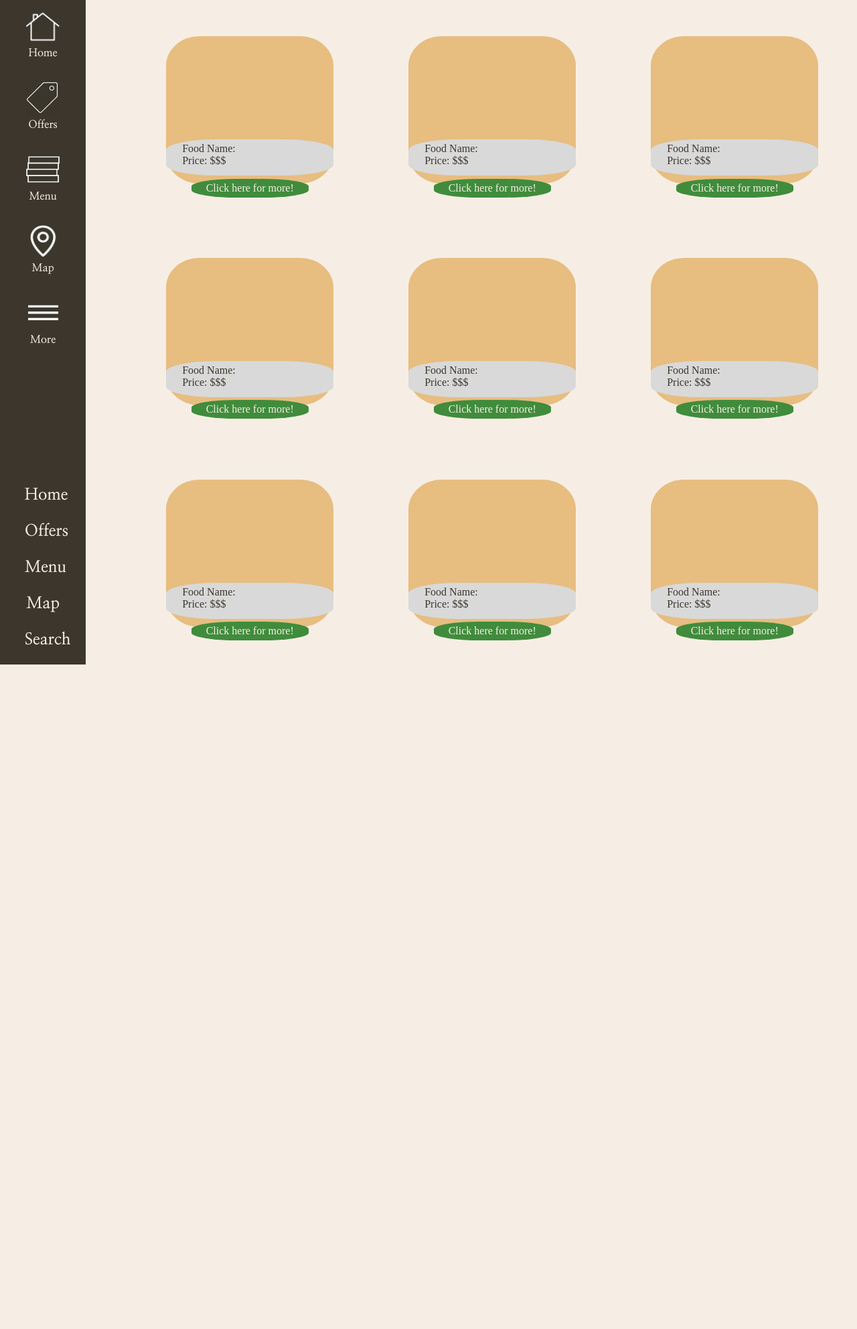
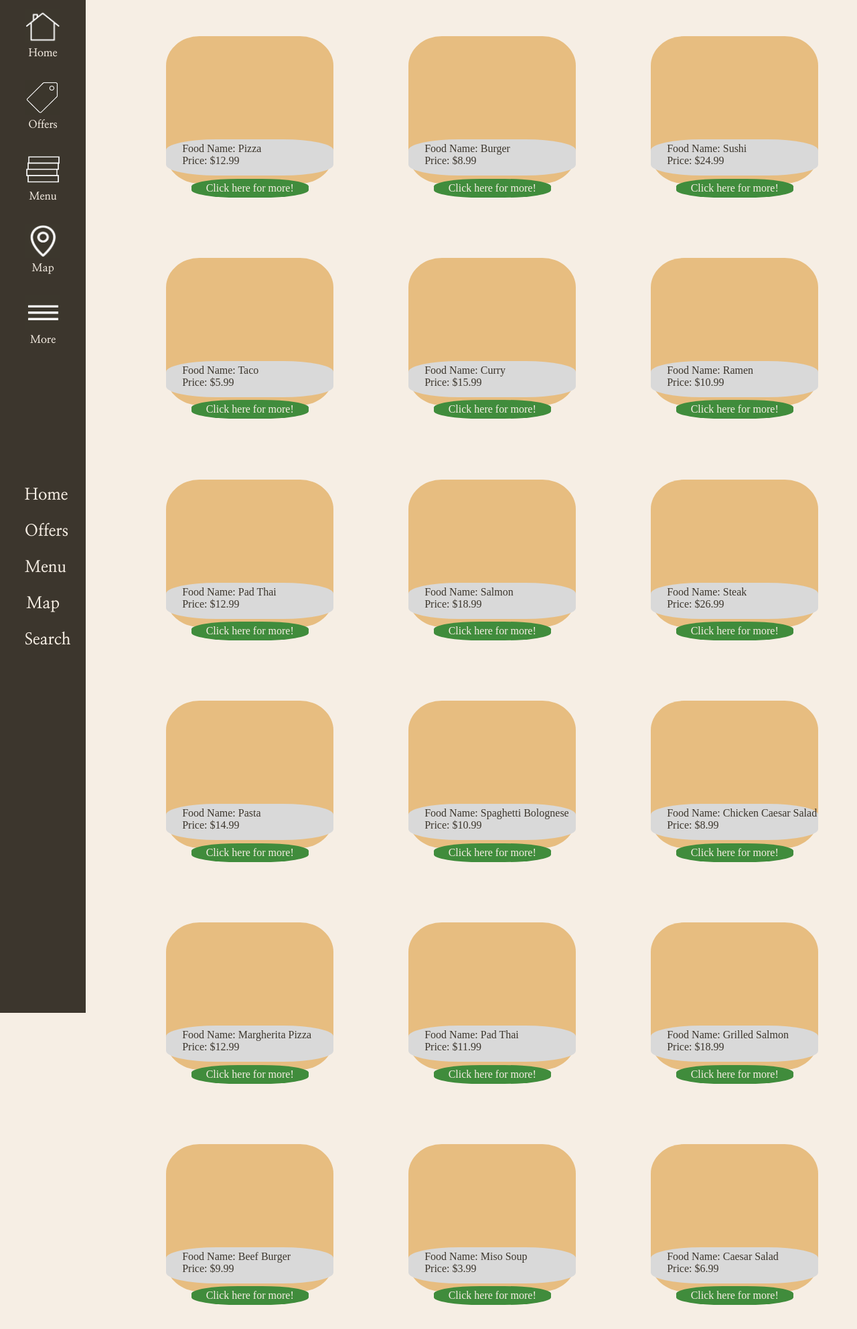
Before and after one commit to diego-velez-upr/meal-finder, a Django app: page / in a window 1280 px wide. Shown: the part 88-2072 px from the top of the page at 67% size. Before the commit the page ends 1080 px from the top, so only its background shows below. Run offline with Django 4.2, Linux system fonts and the light colour scheme; data comes from the database, SQL or seed files in the repository.

Commit message:
Wired food database to food slots

```diff
--- a/site/listing/templates/index.html
+++ b/site/listing/templates/index.html
@@ -62,113 +62,23 @@
     </div>
 
     <table>
+        {% for food_list in foods %}
         <tr>
+            {% for food in food_list %}
             <td>
                 <div class="square">
                     <figcaption class="tbgray">
-                        &nbsp;&nbsp;&nbsp;&nbsp;&nbsp;&nbsp;Food Name: <br> &nbsp;&nbsp;&nbsp;&nbsp;&nbsp;&nbsp;Price:
-                        $$$
+                        &nbsp;&nbsp;&nbsp;&nbsp;&nbsp;&nbsp;Food Name: {{ food.name }}<br> &nbsp;&nbsp;&nbsp;&nbsp;&nbsp;&nbsp;Price:
+                        ${{ food.price }}
                     </figcaption>
                     <figcaption class="tbgreen">
                         Click here for more!
                     </figcaption>
                 </div>
             </td>
-            <td>
-                <div class="square">
-                    <figcaption class="tbgray">
-                        &nbsp;&nbsp;&nbsp;&nbsp;&nbsp;&nbsp;Food Name: <br> &nbsp;&nbsp;&nbsp;&nbsp;&nbsp;&nbsp;Price:
-                        $$$
-                    </figcaption>
-                    <figcaption class="tbgreen">
-                        Click here for more!
-                    </figcaption>
-                </div>
-            </td>
-            <td>
-                <div class="square">
-                    <figcaption class="tbgray">
-                        &nbsp;&nbsp;&nbsp;&nbsp;&nbsp;&nbsp;Food Name: <br> &nbsp;&nbsp;&nbsp;&nbsp;&nbsp;&nbsp;Price:
-                        $$$
-                    </figcaption>
-                    <figcaption class="tbgreen">
-                        Click here for more!
-                    </figcaption>
-                </div>
-            </td>
-
+            {% endfor %}
         </tr>
-        <tr>
-            <td>
-                <div class="square">
-                    <figcaption class="tbgray">
-                        &nbsp;&nbsp;&nbsp;&nbsp;&nbsp;&nbsp;Food Name: <br> &nbsp;&nbsp;&nbsp;&nbsp;&nbsp;&nbsp;Price:
-                        $$$
-                    </figcaption>
-                    <figcaption class="tbgreen">
-                        Click here for more!
-                    </figcaption>
-                </div>
-            </td>
-            <td>
-                <div class="square">
-                    <figcaption class="tbgray">
-                        &nbsp;&nbsp;&nbsp;&nbsp;&nbsp;&nbsp;Food Name: <br> &nbsp;&nbsp;&nbsp;&nbsp;&nbsp;&nbsp;Price:
-                        $$$
-                    </figcaption>
-                    <figcaption class="tbgreen">
-                        Click here for more!
-                    </figcaption>
-                </div>
-            </td>
-            <td>
-                <div class="square">
-                    <figcaption class="tbgray">
-                        &nbsp;&nbsp;&nbsp;&nbsp;&nbsp;&nbsp;Food Name: <br> &nbsp;&nbsp;&nbsp;&nbsp;&nbsp;&nbsp;Price:
-                        $$$
-                    </figcaption>
-                    <figcaption class="tbgreen">
-                        Click here for more!
-                    </figcaption>
-                </div>
-            </td>
-        </tr>
-        <tr>
-            <td>
-                <div class="square">
-                    <figcaption class="tbgray">
-                        &nbsp;&nbsp;&nbsp;&nbsp;&nbsp;&nbsp;Food Name: <br> &nbsp;&nbsp;&nbsp;&nbsp;&nbsp;&nbsp;Price:
-                        $$$
-                    </figcaption>
-                    <figcaption class="tbgreen">
-                        Click here for more!
-                    </figcaption>
-                </div>
-            </td>
-            <td>
-                <div class="square">
-                    <figcaption class="tbgray">
-                        &nbsp;&nbsp;&nbsp;&nbsp;&nbsp;&nbsp;Food Name: <br> &nbsp;&nbsp;&nbsp;&nbsp;&nbsp;&nbsp;Price:
-                        $$$
-                    </figcaption>
-                    <figcaption class="tbgreen">
-                        Click here for more!
-                    </figcaption>
-                </div>
-            </td>
-            <td>
-                <div class="square">
-                    <figcaption class="tbgray">
-                        &nbsp;&nbsp;&nbsp;&nbsp;&nbsp;&nbsp;Food Name: <br> &nbsp;&nbsp;&nbsp;&nbsp;&nbsp;&nbsp;Price:
-                        $$$
-                    </figcaption>
-                    <figcaption class="tbgreen">
-                        Click here for more!
-                    </figcaption>
-                </div>
-            </td>
-
-        </tr>
+        {% endfor %}
     </table>
 
 </main>
```
